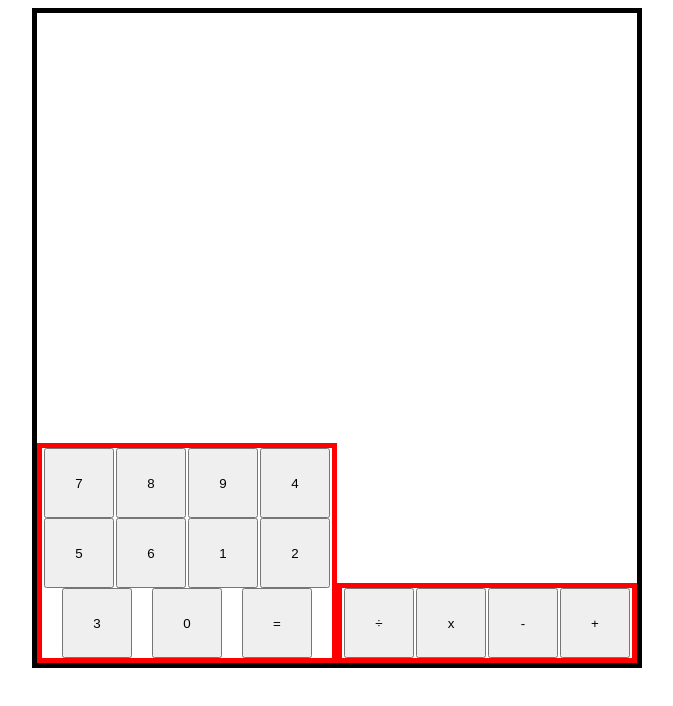
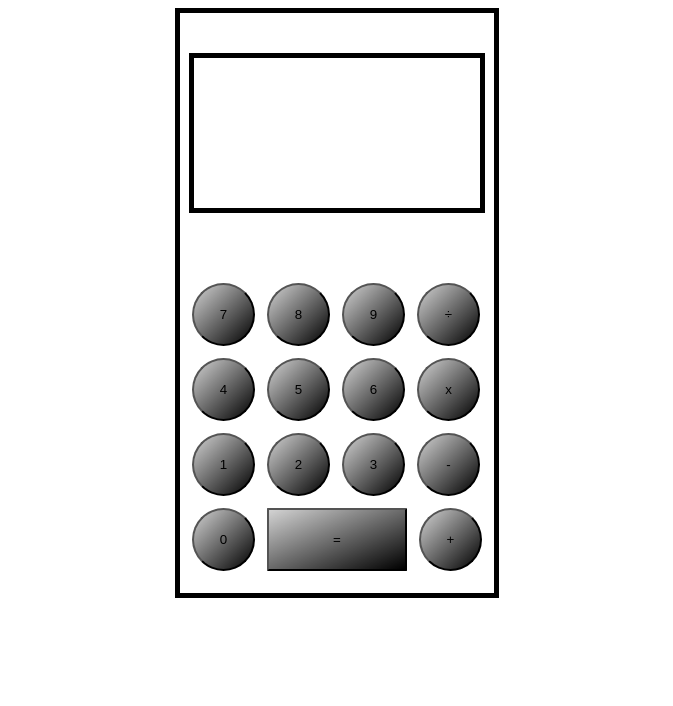
Before and after one commit to Prankster01/calculator_test, a plain HTML site: page index.html in a window 1280 px wide. Shown: the whole page, without its empty margins (303-976 px from the left). Drawn offline with Linux system fonts and the light colour scheme.

Commit message:
almost done designing the calculator

```diff
--- a/calc.css
+++ b/calc.css
@@ -5,25 +5,49 @@
 
 .con{
     display:flex;
+    flex-direction: column;
     border: 5px solid black;
-    height: 650px;
-    width: 600px;
-    align-items: flex-end;
+    height: 580px;
+    width: 314px;
+    align-items: center;
+    justify-content: flex-end;
+    gap:70px
 }
 
+.screen{
+    border: solid 5px black;
+    height: 150px;
+    width: 286px;
+}
+
+.buttoncon{
+    height: 310px;
+    width: 290px;
+    display:flex;
+    align-content:flex-start;
+    flex-wrap:wrap;
+    gap:12px;
+}
+
+.buttons{
+    height:63px;
+    width: 63px;
+    border-radius: 100%;
+    position:relative;
+    background-image: linear-gradient(to bottom right, lightgray, black);
+}
+
+.buttons::after{
+    content:"";
+    position:absolute;
+    height:100%;
+    width:100%;
+    border-radius: 1000px;
 
 
-.buttoncon{
-    border: 5px solid red;
-    display:flex;
-    justify-content:space-evenly;
-    align-content: space-evenly;
-    flex-wrap: wrap;
-    flex: 1;
 }
 
-
-button{
-    height:70px;
-    width: 70px;
+#eq{
+    flex:1;
+    border-radius: 1%;
 }
--- a/index.html
+++ b/index.html
@@ -10,7 +10,8 @@
 <body>
     <div class="conartist">
         <div class = "con">
-            <div class = "screen"></div>
+            <div class="screen"></div>
+            <!--
             <div class = "buttoncon" id="numcon">
                 <button class="number" id="b7">7</button>
                 <button class="number" id="b8">8</button>
@@ -23,7 +24,6 @@
                 <button class="number" id="b3">3</button>
                 <button class="number" id="b0">0</button>
                 <button class="eqopp" id="equals">=</button>
-
             </div>
             <div class="buttoncon" id="oppcon">
                 <button class="opp" id="divby">÷</button>
@@ -31,6 +31,24 @@
                 <button class="opp" id="minus">-</button>
                 <button class="opp" id="plus">+</button>
             </div>
+            -->
+            <div class="buttoncon">
+                <button class="buttons" id="7">7</button>
+                <button class="buttons" id="8">8</button>
+                <button class="buttons" id="9">9</button>
+                <button class="buttons" id="7">÷</button>
+                <button class="buttons" id="7">4</button>
+                <button class="buttons" id="7">5</button>
+                <button class="buttons" id="7">6</button>
+                <button class="buttons" id="7">x</button>
+                <button class="buttons" id="7">1</button>
+                <button class="buttons" id="7">2</button>
+                <button class="buttons" id="7">3</button>
+                <button class="buttons" id="7">-</button>
+                <button class="buttons" id="7">0</button>
+                <button class="buttons" id="eq">=</button>
+                <button class="buttons" id="7">+</button>
+            </div>
         </div>
     </div>
 </body>
```
